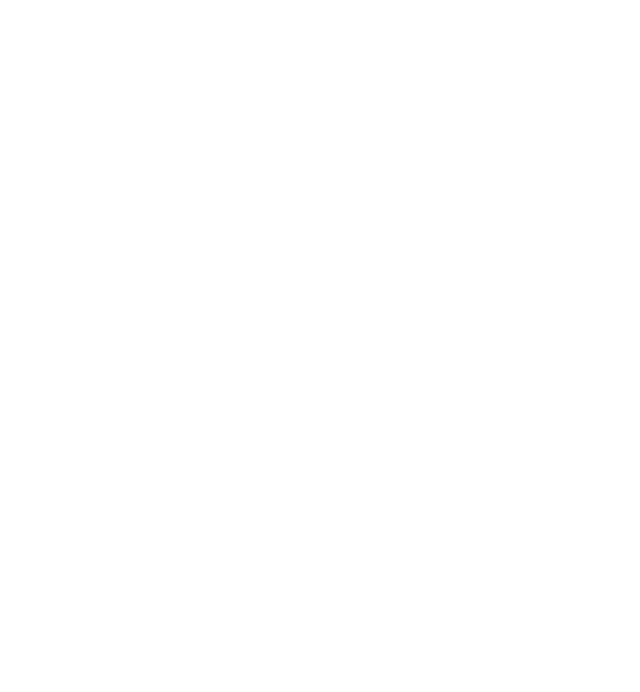
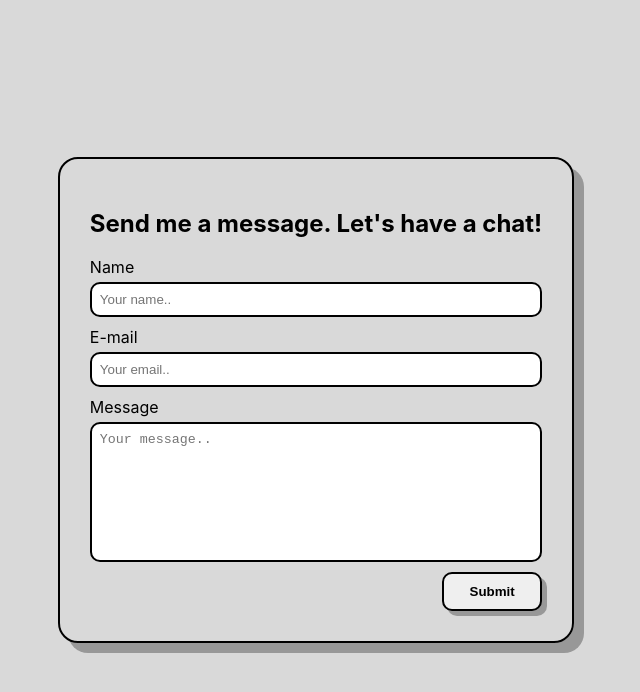
Before and after one commit to MouradMek-code/MyPortfolio, a React (Create React App) app: page /email in a window 1280 px wide. Before the commit this address had no page. Shown: the top 692 px of the page, without its empty margins (324-964 px from the left). Built offline with nearby package versions, Linux system fonts and the light colour scheme.

Commit message:
add portfolio

```diff
--- a/package.json
+++ b/package.json
@@ -7,6 +7,7 @@
     "@testing-library/jest-dom": "^6.9.1",
     "@testing-library/react": "^16.3.2",
     "@testing-library/user-event": "^13.5.0",
+    "emailjs-com": "^3.2.0",
     "lucide-react": "^1.17.0",
     "react": "^19.2.6",
     "react-dom": "^19.2.6",
--- a/src/App.js
+++ b/src/App.js
@@ -1,5 +1,6 @@
 import "./App.css";
 import Contact from "./components/Contact";
+import ContactForm from "./components/ContactForm";
 import Cv from "./components/Cv";
 import Projets from "./components/Projects";
 import HomePage from "./pages/HomePage";
@@ -13,6 +14,7 @@ function App() {
         <Route path="cv" element={<Cv />} />
         <Route path="projects" element={<Projets />} />
         <Route path="contact" element={<Contact />} />
+        <Route path="email" element={<ContactForm />} />
       </Routes>
     </BrowserRouter>
   );
--- a/src/components/Contact.js
+++ b/src/components/Contact.js
@@ -3,6 +3,7 @@ import styles from "./Contact.module.css";
 import Navbar from "./NavBar";
 import Logo from "./Logo";
 import LinkBarCom from "./LinkBarCom";
+import ContactForm from "./ContactForm";
 
 function Contact() {
   return (
--- /dev/null
+++ b/src/components/ContactForm.js
@@ -0,0 +1,66 @@
+import React from "react";
+import styles from "./ContactForm.module.css";
+import emailjs from "emailjs-com";
+const SERVICE_ID = "service_portfolio_mek";
+const TEMPLATE_ID = "template_p0ywmzo";
+const PUBLIC_KEY = "iYHdcaV7mgIjvD6sX";
+const ContactForm = () => {
+  const handleOnSubmit = (e) => {
+    e.preventDefault();
+    emailjs.sendForm(SERVICE_ID, TEMPLATE_ID, e.target, PUBLIC_KEY).then(
+      (result) => {
+        console.log(result.text);
+        alert("Message Sent Successfully");
+      },
+      (error) => {
+        console.log(error.text);
+        alert("Something went wrong!");
+      },
+    );
+    e.target.reset();
+  };
+  return (
+    <div style={{ width: "100vw", height: "100vh", display: "flex" }}>
+      <form class={styles.formContainer} onSubmit={handleOnSubmit}>
+        <h2>Send me a message. Let's have a chat!</h2>
+        <div class={styles.formElement}>
+          <label for="from_name">Name</label>
+          <input
+            type="text"
+            id="from_name"
+            name="from_name"
+            placeholder="Your name.."
+            required
+          />
+        </div>
+
+        <div class={styles.formElement}>
+          <label>E-mail</label>
+          <input
+            type="email"
+            id="from_email"
+            name="from_email"
+            placeholder="Your email.."
+            required
+          />
+        </div>
+
+        <div class={styles.formElement}>
+          <label for="message">Message</label>
+          <textarea
+            name="message"
+            rows="8"
+            cols="30"
+            placeholder="Your message.."
+            required
+          />
+        </div>
+        <button type="submit" className={styles.formButton}>
+          Submit
+        </button>
+      </form>
+    </div>
+  );
+};
+
+export default ContactForm;
--- /dev/null
+++ b/src/components/ContactForm.module.css
@@ -0,0 +1,48 @@
+body{
+    margin: 0;
+    padding: 0;
+    background-color: #D9D9D9;
+}
+
+.formContainer {
+    margin: auto;
+    display: flex;
+    flex-direction: column;
+    text-align: left;
+    border: 2px solid black;
+    box-shadow: 10px 10px 0 rgba(0, 0, 0, 0.3);
+    border-radius: 20px;
+    padding: 30px;
+    transition: all 0.2s ease-in;
+}
+
+.formElement{
+    display: flex;
+    flex-direction: column;
+    gap: 5px;
+    margin-bottom: 10px;
+}
+
+.formElement input, textarea{
+    padding: 8px;
+    border-radius: 10px;
+    border: 2px solid black;
+    resize: none;
+}
+
+.formButton {
+    width: 100px;
+    padding: 10px;
+    margin-left: auto;
+    border-radius: 10px;
+    font-weight: 600;
+    border: 2px solid black;
+    box-shadow: 5px 5px 0 rgba(0, 0, 0, 0.3);
+    transition: all 0.2s ease-in;
+}
+
+.formButton:hover {
+    cursor: pointer;
+    box-shadow: 5px 5px 0 rgba(0, 0, 0, 0.3);
+    transform: translateX(-5px) translateY(-5px);
+}
--- a/src/components/LinkBarCom.js
+++ b/src/components/LinkBarCom.js
@@ -40,6 +40,15 @@ function LinkBarCom() {
             Contact
           </NavLink>
         </span>
+        <span>
+          <NavLink
+            className={styles.linkspan}
+            to="/email"
+            style={{ textDecoration: "none" }}
+          >
+            Contact by Email Form
+          </NavLink>
+        </span>
       </ul>
     </div>
   );
```
Also changed, not shown: 1 other file (tests, documents, lock files or other folders).
